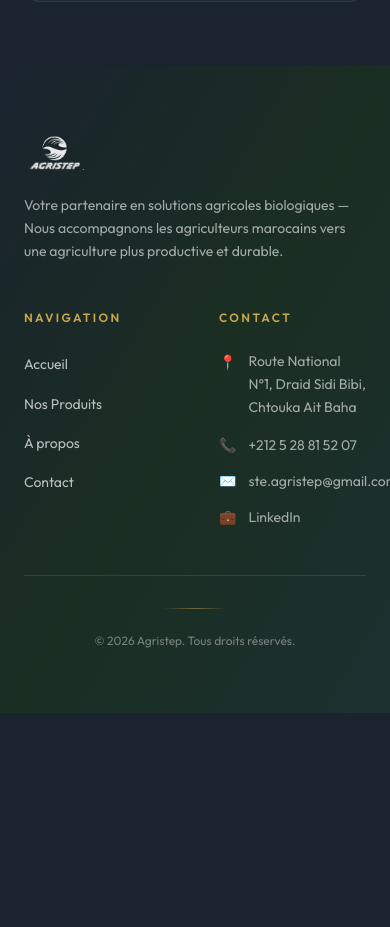
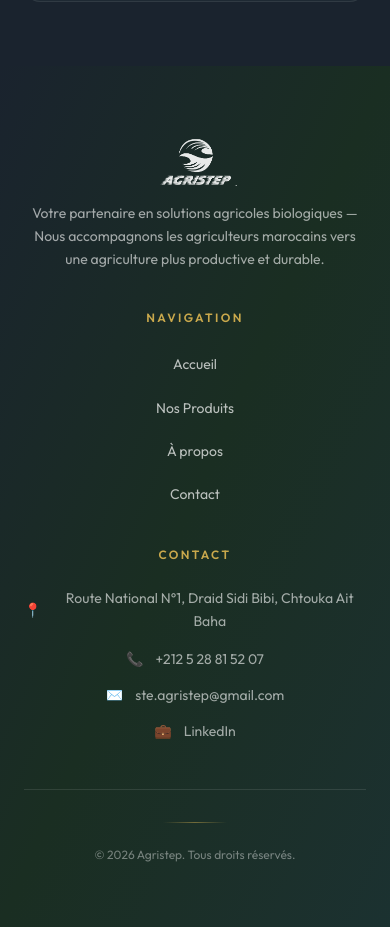
Before and after one commit to abdelbastlasri/agristep, a Next.js app: page /en/a-propos in a window 390 px wide. Shown: the part 4928-5855 px from the top of the page. Before the commit the page ends 5641 px from the top, so only its background shows below. Built offline with nearby package versions, Linux system fonts and the light colour scheme; no server answers.

Commit message:
fix: footer mobile single column centered layout

```diff
--- a/src/components/layout/Footer.tsx
+++ b/src/components/layout/Footer.tsx
@@ -7,12 +7,85 @@ export default function Footer() {
   return (
     <footer className="bg-gradient-to-br from-premium-dark via-[#1a2e22] to-premium-green/20 text-white/70">
       <div className="max-w-7xl mx-auto px-6 py-16">
-        <div className="grid grid-cols-2 md:grid-cols-3 gap-12">
-          <div className="col-span-2 md:col-span-1 space-y-6">
+        <div className="md:hidden space-y-10">
+          <div className="text-center space-y-4">
             <img
               src="/images/logo_agristep.png"
               alt="Agristep"
-              className="h-10 sm:h-12 lg:h-14 w-auto brightness-0 invert opacity-90"
+              className="h-14 w-auto brightness-0 invert opacity-90 mx-auto"
+            />
+            <p className="text-sm leading-relaxed text-white/60 max-w-sm mx-auto">
+              {t("description")}
+            </p>
+          </div>
+
+          <div className="text-center">
+            <h3 className="text-xs uppercase tracking-[0.2em] text-premium-gold font-semibold mb-6">
+              {t("navigation")}
+            </h3>
+            <ul className="space-y-4">
+              <li>
+                <Link href="/" className="text-sm hover:text-white transition-colors">
+                  {t("home")}
+                </Link>
+              </li>
+              <li>
+                <Link href="/produits" className="text-sm hover:text-white transition-colors">
+                  {t("products")}
+                </Link>
+              </li>
+              <li>
+                <Link href="/a-propos" className="text-sm hover:text-white transition-colors">
+                  À propos
+                </Link>
+              </li>
+              <li>
+                <Link href="/contact" className="text-sm hover:text-white transition-colors">
+                  {t("contact")}
+                </Link>
+              </li>
+            </ul>
+          </div>
+
+          <div className="text-center">
+            <h3 className="text-xs uppercase tracking-[0.2em] text-premium-gold font-semibold mb-6">
+              {t("contact")}
+            </h3>
+            <ul className="space-y-4 text-sm">
+              <li className="flex items-center justify-center gap-3">
+                <span className="text-premium-gold flex-shrink-0">📍</span>
+                <span className="text-white/60 leading-relaxed">
+                  Route National N°1, Draid Sidi Bibi, Chtouka Ait Baha
+                </span>
+              </li>
+              <li className="flex items-center justify-center gap-3">
+                <span className="text-premium-gold flex-shrink-0">📞</span>
+                <a href="tel:+212528815207" className="text-white/60 hover:text-white transition-colors">
+                  +212 5 28 81 52 07
+                </a>
+              </li>
+              <li className="flex items-center justify-center gap-3">
+                <span className="text-premium-gold flex-shrink-0">✉️</span>
+                <a href="mailto:ste.agristep@gmail.com" className="text-white/60 hover:text-white transition-colors">
+                  ste.agristep@gmail.com
+                </a>
+              </li>
+              <li className="flex items-center justify-center gap-3 group">
+                <span className="text-premium-gold flex-shrink-0 social-icon">💼</span>
+                <a href="https://www.linkedin.com/in/ste-agristep-69b1931b5/?locale=en" target="_blank" rel="noopener noreferrer" className="text-white/60 hover:text-white transition-colors social-icon">
+                  {t("linkedin")}
+                </a>
+              </li>
+            </ul>
+          </div>
+        </div>
+
+        <div className="hidden md:grid md:grid-cols-3 gap-12">
+          <div className="space-y-6">
+            <img
+              src="/images/logo_agristep.png"
+              alt="Agristep"
+              className="h-14 w-auto brightness-0 invert opacity-90"
             />
             <p className="text-sm leading-relaxed text-white/60 max-w-sm">
               {t("description")}
@@ -30,26 +103,17 @@ export default function Footer() {
                 </Link>
               </li>
               <li>
-                <Link
-                  href="/produits"
-                  className="underline-link text-sm hover:text-white transition-colors"
-                >
+                <Link href="/produits" className="underline-link text-sm hover:text-white transition-colors">
                   {t("products")}
                 </Link>
               </li>
               <li>
-                <Link
-                  href="/a-propos"
-                  className="underline-link text-sm hover:text-white transition-colors"
-                >
+                <Link href="/a-propos" className="underline-link text-sm hover:text-white transition-colors">
                   À propos
                 </Link>
               </li>
               <li>
-                <Link
-                  href="/contact"
-                  className="underline-link text-sm hover:text-white transition-colors"
-                >
+                <Link href="/contact" className="underline-link text-sm hover:text-white transition-colors">
                   {t("contact")}
                 </Link>
               </li>
@@ -69,30 +133,19 @@ export default function Footer() {
               </li>
               <li className="flex items-center gap-3">
                 <span className="text-premium-gold flex-shrink-0">📞</span>
-                <a
-                  href="tel:+212528815207"
-                  className="text-white/60 hover:text-white transition-colors"
-                >
+                <a href="tel:+212528815207" className="text-white/60 hover:text-white transition-colors">
                   +212 5 28 81 52 07
                 </a>
               </li>
               <li className="flex items-center gap-3">
                 <span className="text-premium-gold flex-shrink-0">✉️</span>
-                <a
-                  href="mailto:ste.agristep@gmail.com"
-                  className="text-white/60 hover:text-white transition-colors"
-                >
+                <a href="mailto:ste.agristep@gmail.com" className="text-white/60 hover:text-white transition-colors">
                   ste.agristep@gmail.com
                 </a>
               </li>
               <li className="flex items-center gap-3 group">
                 <span className="text-premium-gold flex-shrink-0 social-icon">💼</span>
-                <a
-                  href="https://www.linkedin.com/in/ste-agristep-69b1931b5/?locale=en"
-                  target="_blank"
-                  rel="noopener noreferrer"
-                  className="text-white/60 hover:text-white transition-colors social-icon"
-                >
+                <a href="https://www.linkedin.com/in/ste-agristep-69b1931b5/?locale=en" target="_blank" rel="noopener noreferrer" className="text-white/60 hover:text-white transition-colors social-icon">
                   {t("linkedin")}
                 </a>
               </li>
```
